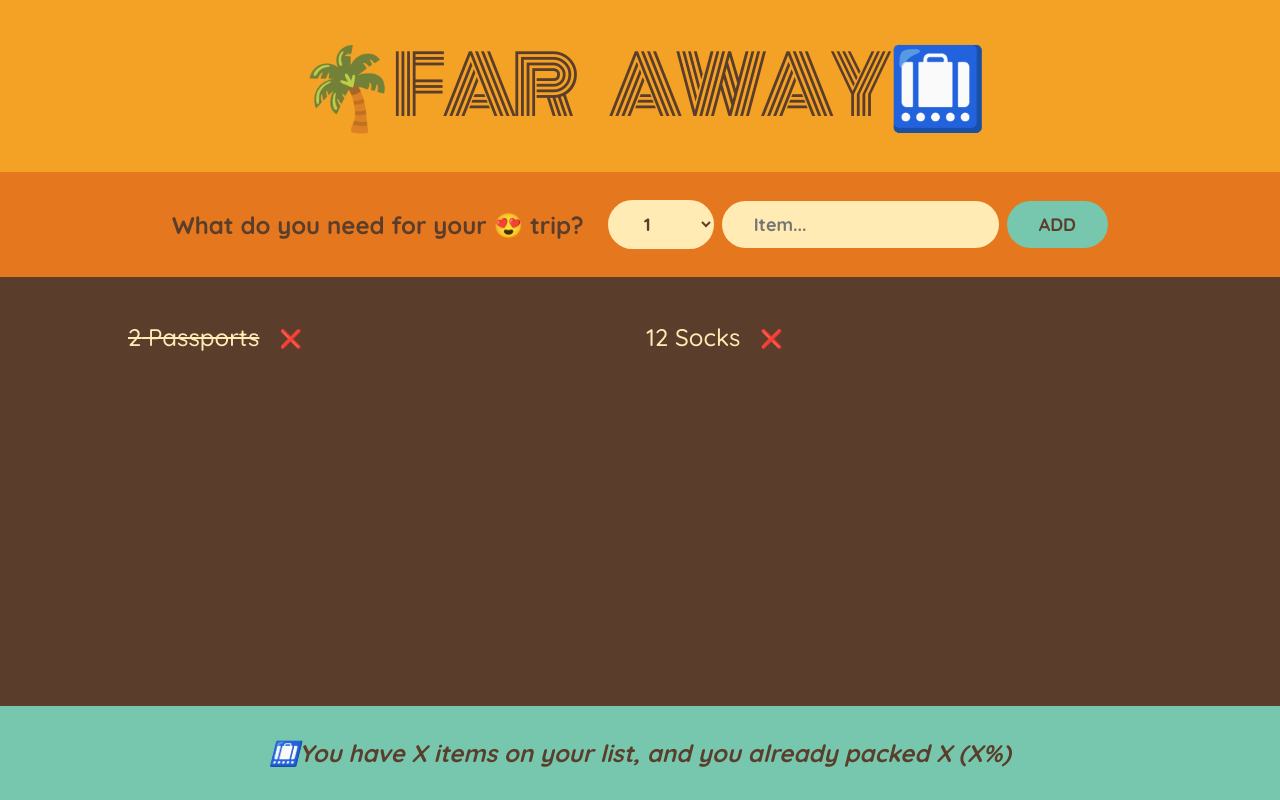
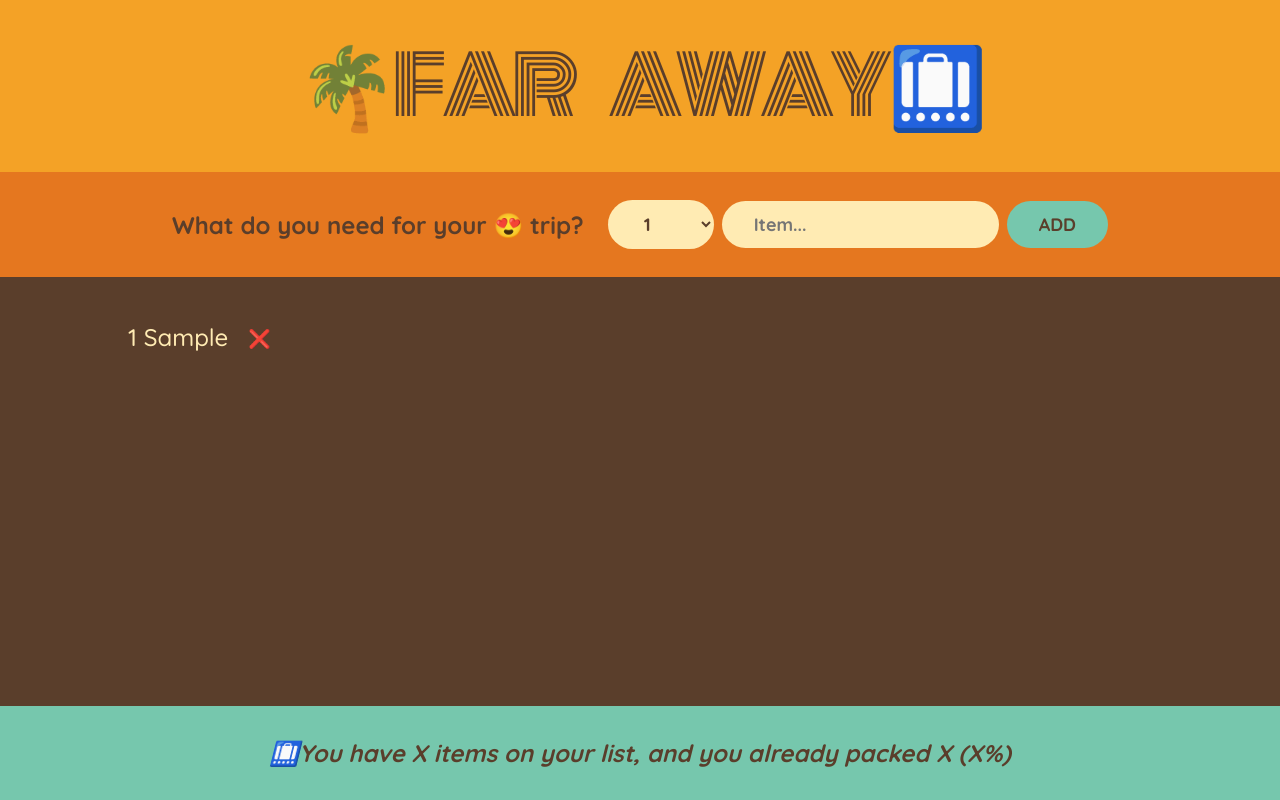
Before and after one commit to leomcg/far-away, a React (Vite) app: page / in a window 1280 px wide. Both pictures are taken after typing "Sample" into the empty fields and a click on the button "ADD". Built offline with nearby package versions, Linux system fonts and the light colour scheme.

Commit message:
add and remove items

```diff
--- a/src/App.tsx
+++ b/src/App.tsx
@@ -1,3 +1,4 @@
+/* eslint-disable @typescript-eslint/no-explicit-any */
 import { useState } from "react";
 
 const initialItems = [
@@ -8,11 +9,20 @@ const initialItems = [
 const quantities = Array.from({ length: 20 }, (_, i) => i + 1);
 
 export default function App() {
+  const [items, setItems] = useState<any>([]);
+  const handleAddItems = (item: any) => {
+    setItems((prevItems: any) => [...prevItems, item]);
+  };
+
+  const handleRemoveItem = (id) => {
+    setItems(items.filter((item) => id != item.id));
+  };
+
   return (
     <div className="app">
       <Logo />
-      <Form />
-      <PackingList />
+      <Form onAddItems={handleAddItems} />
+      <PackingList items={items} onRemoveItem={handleRemoveItem} />
       <Stats />
     </div>
   );
@@ -22,24 +32,18 @@ function Logo() {
   return <h1>🌴Far Away🛄</h1>;
 }
 
-function Form() {
+function Form({ onAddItems }) {
   const [description, setDescription] = useState("");
   const [quantity, setQuantity] = useState(1);
-  // const [itens, setItens] = useState(initialItems);
-  // setItens((itens) => [
-  //   ...itens,
-  //   {
-  //     id: Date.now(),
-  //     description,
-  //     quantity,
-  //     packed: false,
-  //   },
-  // ]);
 
-  const handleSubmit = (e) => {
+  const handleSubmit = (e: any) => {
     e.preventDefault();
     if (!description) return;
 
+    const newItem = { description, quantity, packed: false, id: Date.now() };
+    console.log(newItem);
+
+    onAddItems(newItem);
     setDescription("");
     setQuantity(1);
   };
@@ -68,25 +72,25 @@ function Form() {
   );
 }
 
-function PackingList() {
+function PackingList({ items, onRemoveItem }) {
   return (
     <div className="list">
       <ul>
-        {initialItems.map((item) => (
-          <Item item={item} key={item.id} />
+        {items.map((item) => (
+          <Item item={item} onRemoveItem={onRemoveItem} key={item.id} />
         ))}
       </ul>
     </div>
   );
 }
 
-function Item({ item }) {
+function Item({ item, onRemoveItem }) {
   return (
     <li>
       <span style={item.packed ? { textDecoration: "line-through" } : {}}>
         {item.quantity} {item.description}
       </span>
-      <button>❌</button>
+      <button onClick={() => onRemoveItem(item.id)}>❌</button>
     </li>
   );
 }
```
